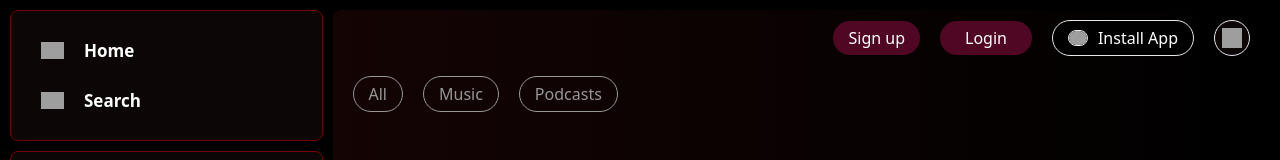
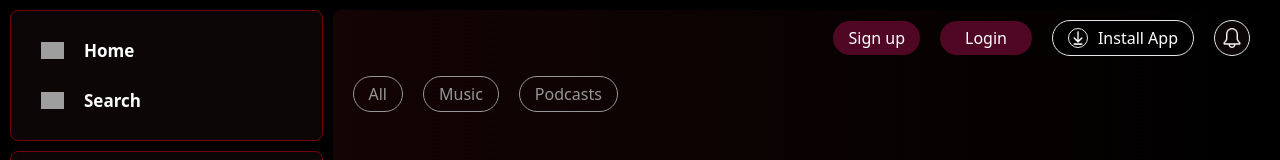
Before and after one commit to vyomPundhir/React_Music_App, a React (Vite) app: page /home/all in a window 1280 px wide. Shown: the top 160 px of the page. Built offline with nearby package versions, Linux system fonts and the light colour scheme; grey boxes are pictures that could not be loaded.

Commit message:
Navbar jsx file updated.

```diff
--- a/src/components/Navbar.jsx
+++ b/src/components/Navbar.jsx
@@ -1,4 +1,7 @@
 import React from 'react'
+import { NavLink } from 'react-router-dom'
+import download from '../assets/download.png'
+import bell from '../assets/bell.png'
 
 const Navbar = () => {
   return (
@@ -12,7 +15,7 @@ const Navbar = () => {
 
         <div className="flex flex-row justify-center items-center gap-[10px] bg-[black] border-[1px] px-[15px] py-[5px] rounded-3xl cursor-pointer hover:bg-pink-700 hover:border-none transition duration-300">
 
-          <img className="w-[20px] border-[1px] rounded-xl" src="src\assets\download.png" alt=""/>
+          <img className="w-[20px] border-[1px] rounded-xl" src={download} alt="" />
 
           <p>Install App</p>
 
@@ -20,7 +23,7 @@ const Navbar = () => {
 
         <div className="flex flex-row justify-center items-center cursor-pointer bg-[#0c0606] border-[1px] px-[7px] py-[7px] rounded-full  hover:bg-pink-700 hover:border-none transition duration-300">
 
-          <img className="w-[20px] h-[20px]" src="src\assets\bell.png" alt=""/>
+          <img className="w-[20px] h-[20px]" src={bell} alt=""/>
 
         </div>
 
@@ -28,11 +31,11 @@ const Navbar = () => {
 
       <section className="flex flex-row justify-start items-center gap-[20px] mx-[10px] px-[10px] py-[10px] rounded-lg">
 
-        <a href="/home/all" className="px-[15px] py-[5px] border-[1.5px] border-[#979797] rounded-3xl text-[#979797] hover:border-[#ffffff] hover:text-white transition duration-300">All</a>
+        <NavLink to="/home/all" className={({isActive})=>`{isActive ? "text-black bg-[#ffffff]" : "text-[#979797]"} px-[15px] py-[5px] border-[1.5px] border-[#979797] rounded-3xl text-[#979797] hover:border-[#ffffff] hover:text-white transition duration-300`}>All</NavLink>
 
-        <a href="/home/music" className="px-[15px] py-[5px] border-[1.5px] border-[#979797] rounded-3xl text-[#979797] hover:border-[#ffffff] hover:text-white transition duration-300">Music</a>
+        <NavLink to="/home/music" className={({isActive})=>`{isActive ? "text-black bg-[#ffffff]" : "text-[#979797]"} px-[15px] py-[5px] border-[1.5px] border-[#979797] rounded-3xl text-[#979797] hover:border-[#ffffff] hover:text-white transition duration-300`}>Music</NavLink>
 
-        <a href="/home/podcasts" className="px-[15px] py-[5px] border-[1.5px] border-[#979797] rounded-3xl text-[#979797] hover:border-[#ffffff] hover:text-white transition duration-300">Podcasts</a>
+        <NavLink to="/home/podcasts" className={({isActive})=>`{isActive ? "text-black bg-[#ffffff]" : "text-[#979797]"} px-[15px] py-[5px] border-[1.5px] border-[#979797] rounded-3xl text-[#979797] hover:border-[#ffffff] hover:text-white transition duration-300`}>Podcasts</NavLink>
 
       </section>
     </nav>
```
